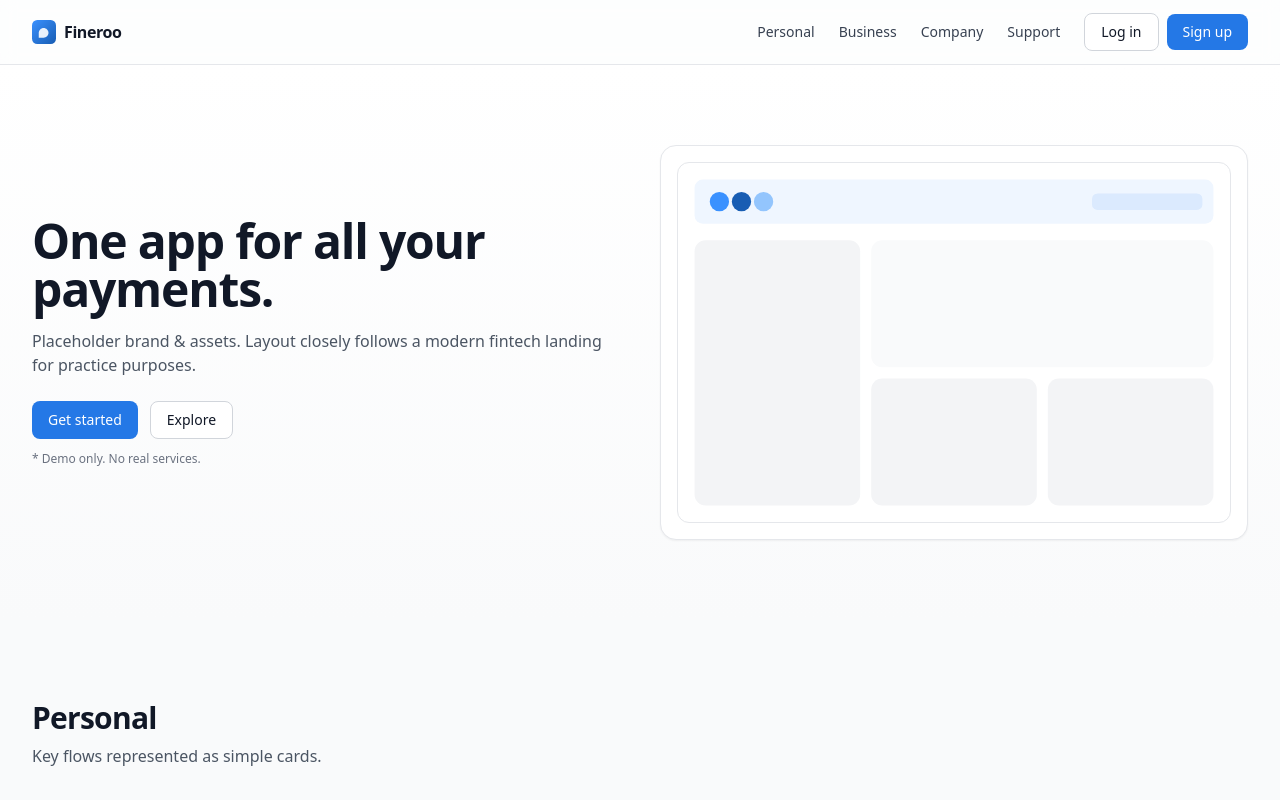
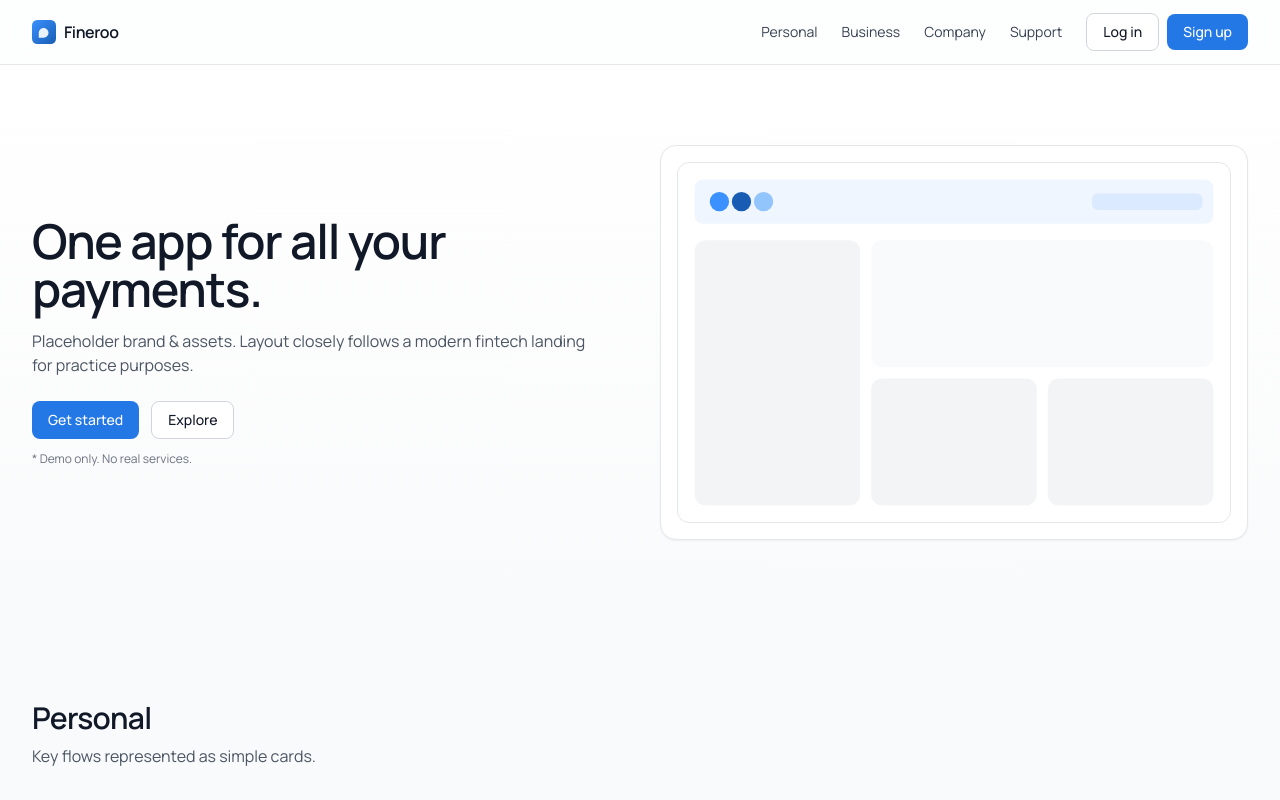
Before and after one commit to 25suzy/text-site, a Next.js app: page / in a window 1280 px wide. Shown: the top 800 px of the page. Built offline with nearby package versions, Linux system fonts and the light colour scheme.

Commit message:
Update layout.jsx

```diff
--- a/app/layout.jsx
+++ b/app/layout.jsx
@@ -1,15 +1,23 @@
 import "./globals.css";
-
+import { Manrope } from "next/font/google";   // 폰트 추가
 
 export const metadata = {
   title: "Fineroo — Simple digital finance",
   description: "A practice landing page that mimics a fintech site using placeholder assets.",
 };
 
+const manrope = Manrope({
+  subsets: ["latin"],
+  weight: ["400", "500", "600", "700"],
+  display: "swap",
+});
+
 export default function RootLayout({ children }) {
   return (
     <html lang="en">
-      <body className="min-h-screen bg-gray-50 text-gray-900 antialiased">{children}</body>
+      <body className={`${manrope.className} min-h-screen bg-gray-50 text-gray-900 antialiased`}>
+        {children}
+      </body>
     </html>
   );
 }
```
